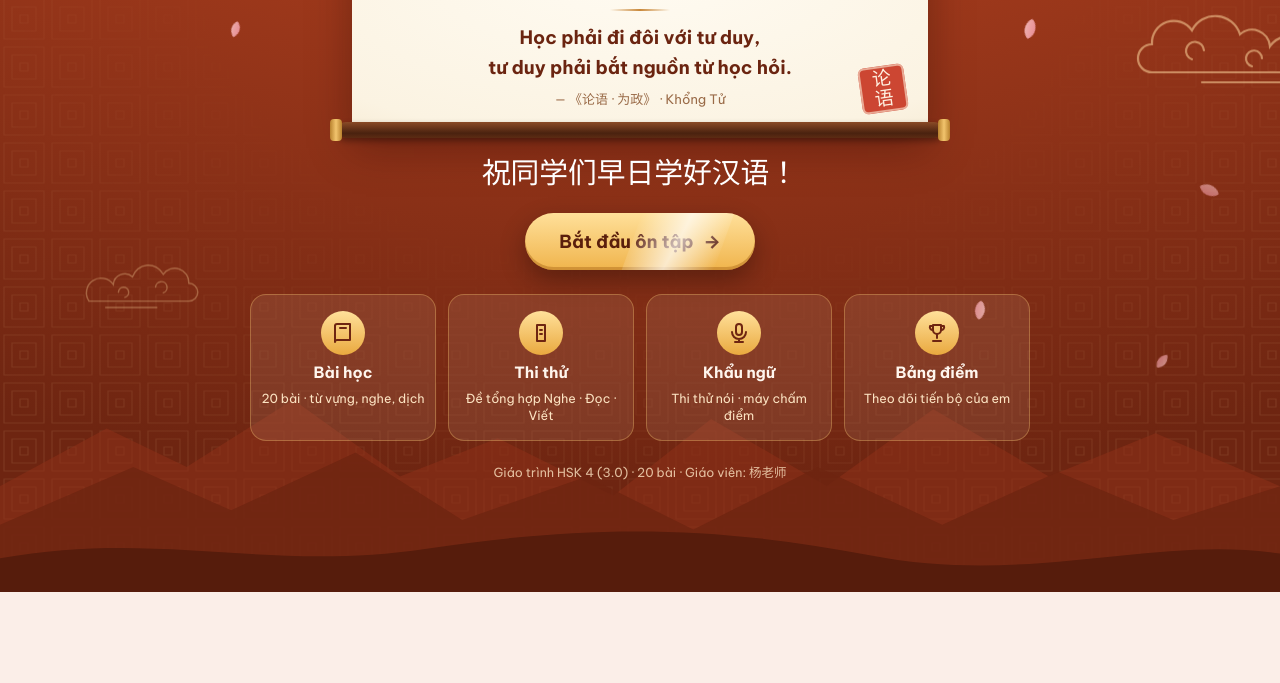
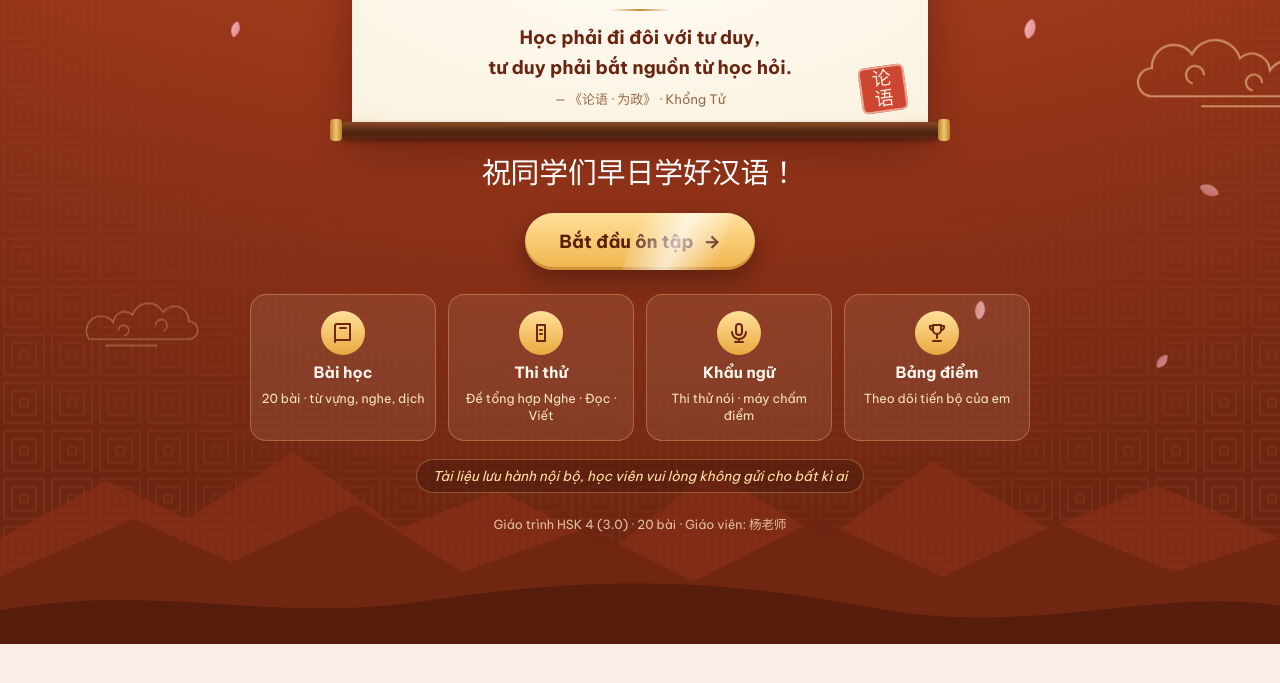
Before and after one commit to TTDolin/HSK-4-3.0, a plain HTML site: page index.html in a window 1280 px wide. Shown: the part 505-1188 px from the top of the page. Before the commit the page ends 1145 px from the top, so only its background shows below. Drawn offline with Linux system fonts and the light colour scheme; a web font is replaced by a local one.

Commit message:
Thêm câu lưu hành nội bộ trên mọi trang
Co-Authored-By: Claude Opus 5.5 <noreply@anthropic.com>

```diff
--- a/index.html
+++ b/index.html
@@ -175,13 +175,16 @@ th:first-child,td:first-child{text-align:left}
 @media (prefers-reduced-motion:no-preference){.flash{transition:transform .15s}.flash:active{transform:scale(.99)}}
 </style>
 
+<style>.bar .notice{background:rgba(0,0,0,.18);color:#FFE9C7;font-size:12.5px;font-style:italic;text-align:center;padding:4px 16px;line-height:1.35}
+.hero .notice-hero{position:relative;z-index:3;margin:18px auto 0;max-width:640px;font-size:13.5px;font-style:italic;color:#FFE2A3;background:rgba(0,0,0,.18);border:1px solid rgba(242,196,109,.35);border-radius:999px;padding:6px 16px}
+@media print{.bar .notice{color:#000;background:none}}</style>
 <div class="bar"><div class="bar-in">
   <a href="#trang-dau" style="display:contents"><img src="logo.png" alt="Tiếng Trung Dolin"></a>
   <h1>Ôn tập HSK 4 3.0 · Tiếng Trung Dolin</h1>
   <a href="#bai-hoc" id="nav-home">Bài học</a>
   <a href="#thi-thu" id="nav-exam">Thi thử</a><a href="#khau-ngu" id="nav-kn">Khẩu ngữ</a>
   <a href="#bang-diem" id="nav-score">Bảng điểm</a>
-</div></div>
+</div><div class="notice">Tài liệu lưu hành nội bộ, học viên vui lòng không gửi cho bất kì ai</div></div>
 <main class="wrap" id="app"></main>
 
 <script src="data.js"></script>
@@ -413,6 +416,7 @@ function landing(){const q=QUOTES[0];
       <a class="card" href="#khau-ngu"><span class="ic"><svg viewBox="0 0 24 24" fill="none" stroke="currentColor" stroke-width="2" stroke-linecap="round" stroke-linejoin="round"><rect x="9" y="3" width="6" height="11" rx="3"/><path d="M5 11a7 7 0 0 0 14 0M12 18v3M8 21h8"/></svg></span><b>Khẩu ngữ</b><small>Thi thử nói · máy chấm điểm</small></a>
       <a class="card" href="#bang-diem"><span class="ic"><svg viewBox="0 0 24 24" fill="none" stroke="currentColor" stroke-width="2" stroke-linecap="round" stroke-linejoin="round"><path d="M8 4h8v5a4 4 0 0 1-8 0z"/><path d="M16 5h3a3 3 0 0 1-3 4M8 5H5a3 3 0 0 0 3 4M12 13v4M8 20h8"/></svg></span><b>Bảng điểm</b><small>Theo dõi tiến bộ của em</small></a>
     </nav>
+    <div class="notice-hero">Tài liệu lưu hành nội bộ, học viên vui lòng không gửi cho bất kì ai</div>
     <div class="foot">Giáo trình HSK 4 (3.0) · 20 bài · Giáo viên: 杨老师</div></section>`);
   v.querySelector('.zh').innerHTML=q[0].split('，').map(x=>'<span>'+x+'</span>').join('<span class="cm">，</span>');v.querySelector('.py').textContent=q[1];v.querySelector('.hv').textContent=q[2];
   v.querySelector('.vi').innerHTML=q[3];v.querySelector('.src').textContent='— '+q[4];
```
